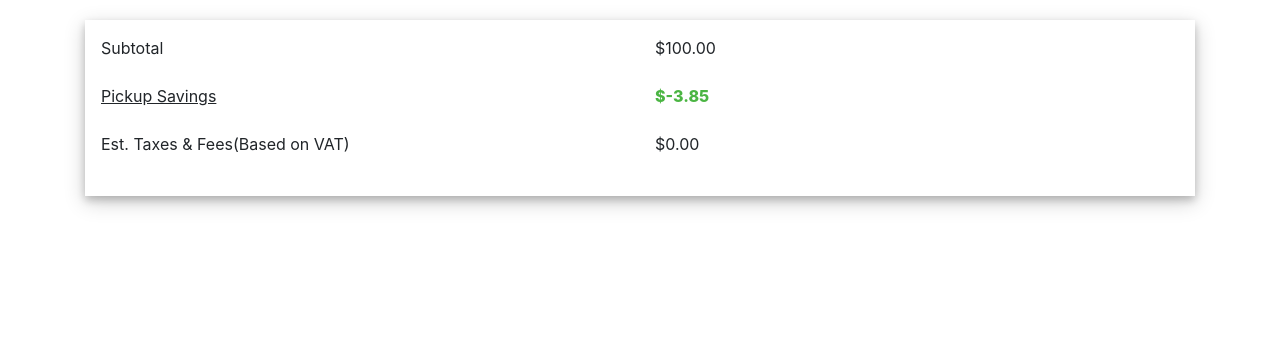
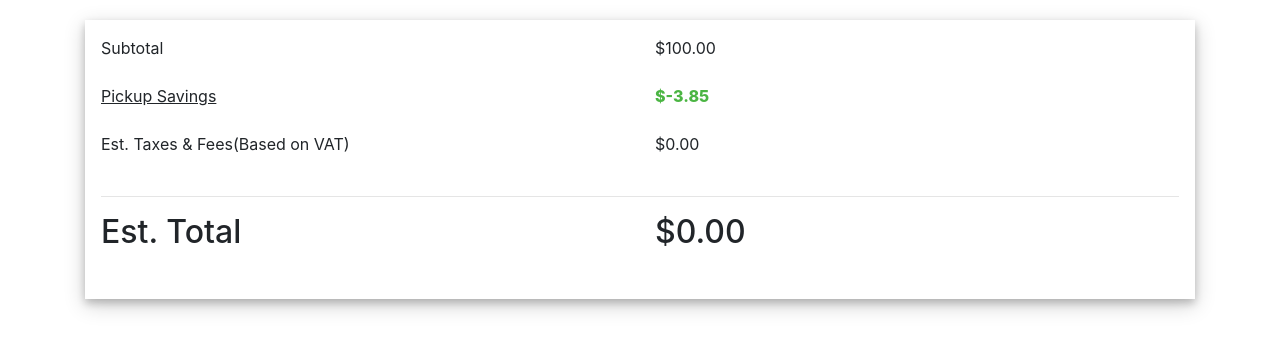
Before and after one commit to Arrotech/PizzaDelivery, a React (Create React App) app: page / in a window 1280 px wide. Shown: the top 350 px of the page. Built offline with nearby package versions, Linux system fonts and the light colour scheme.

Commit message:
Chore (Est. Total Component)
What does this pr do?

Create estimated total component that adds up to the total of an order
or orders.

Any related pivotal stories?

[Finishes #172487110]

Screenshot

```diff
--- a/src/App.js
+++ b/src/App.js
@@ -3,6 +3,7 @@ import { Container } from "react-bootstrap";
 import Subtotal from "./components/Subtotal/Subtotal";
 import PickupSavings from "./components/PickupSavings/PickupSavings";
 import Taxes from "./components/Taxes/Taxes";
+import Total from "./components/Total/Total";
 import "./App.css";
 
 class App extends Component {
@@ -12,7 +13,8 @@ class App extends Component {
     this.state = {
       total: 100,
       PickupSavings: -3.85,
-      taxes: 0
+      taxes: 0,
+      estimatedTotal: 0,
     };
   }
 
@@ -22,7 +24,9 @@ class App extends Component {
         <Container className="purchase-card">
           <Subtotal price={this.state.total.toFixed(2)} />
           <PickupSavings price={this.state.PickupSavings} />
-          <Taxes taxes={this.state.taxes.toFixed(2)}/>
+          <Taxes taxes={this.state.taxes.toFixed(2)} />
+          <hr />
+          <Total price={this.state.estimatedTotal.toFixed(2)} />
         </Container>
       </div>
     );
--- /dev/null
+++ b/src/components/Total/Total.js
@@ -0,0 +1,17 @@
+import React, { Component } from "react";
+import { Row, Col } from "react-bootstrap";
+
+export default class Total extends Component {
+  render() {
+    return (
+      <Row className="show-grid">
+        <Col md={6}>
+          <h2>Est. Total</h2>
+        </Col>
+        <Col md={6}>
+          <h2>{`$${this.props.price}`}</h2>
+        </Col>
+      </Row>
+    );
+  }
+}
```
